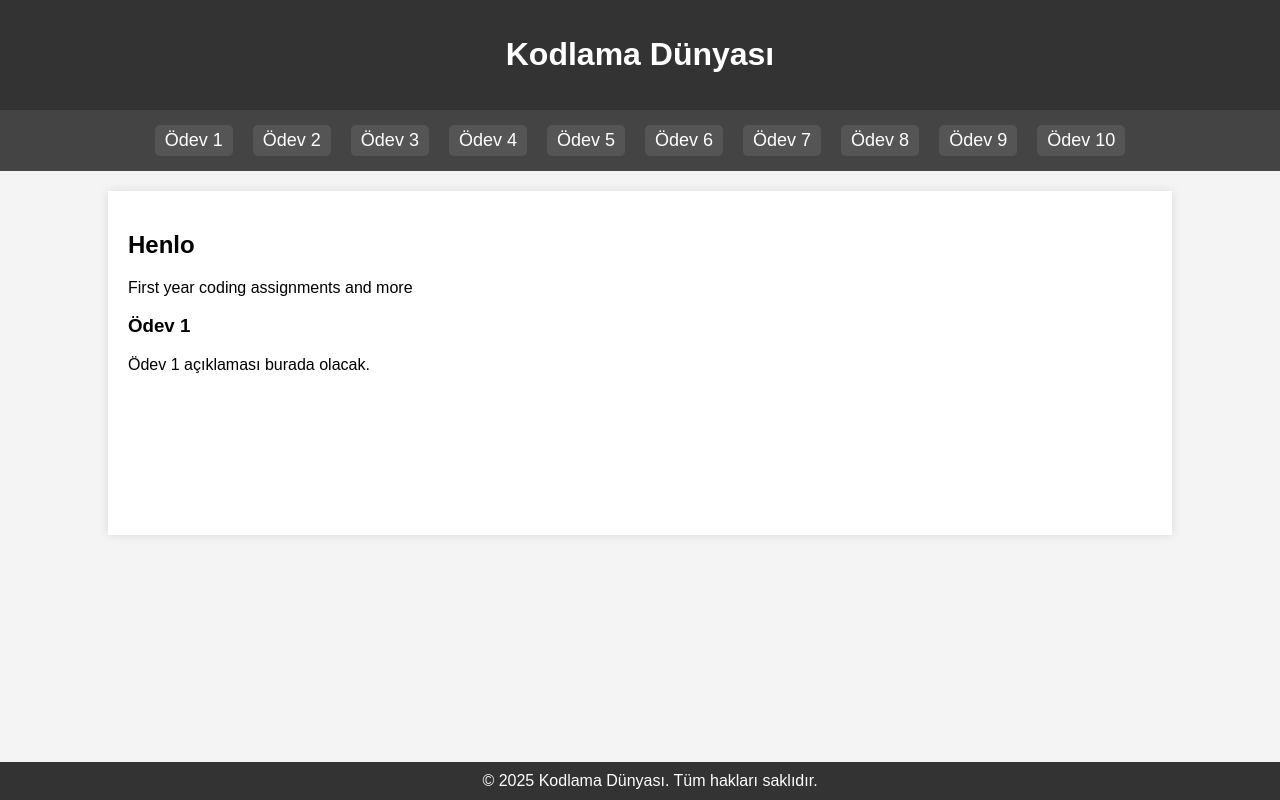
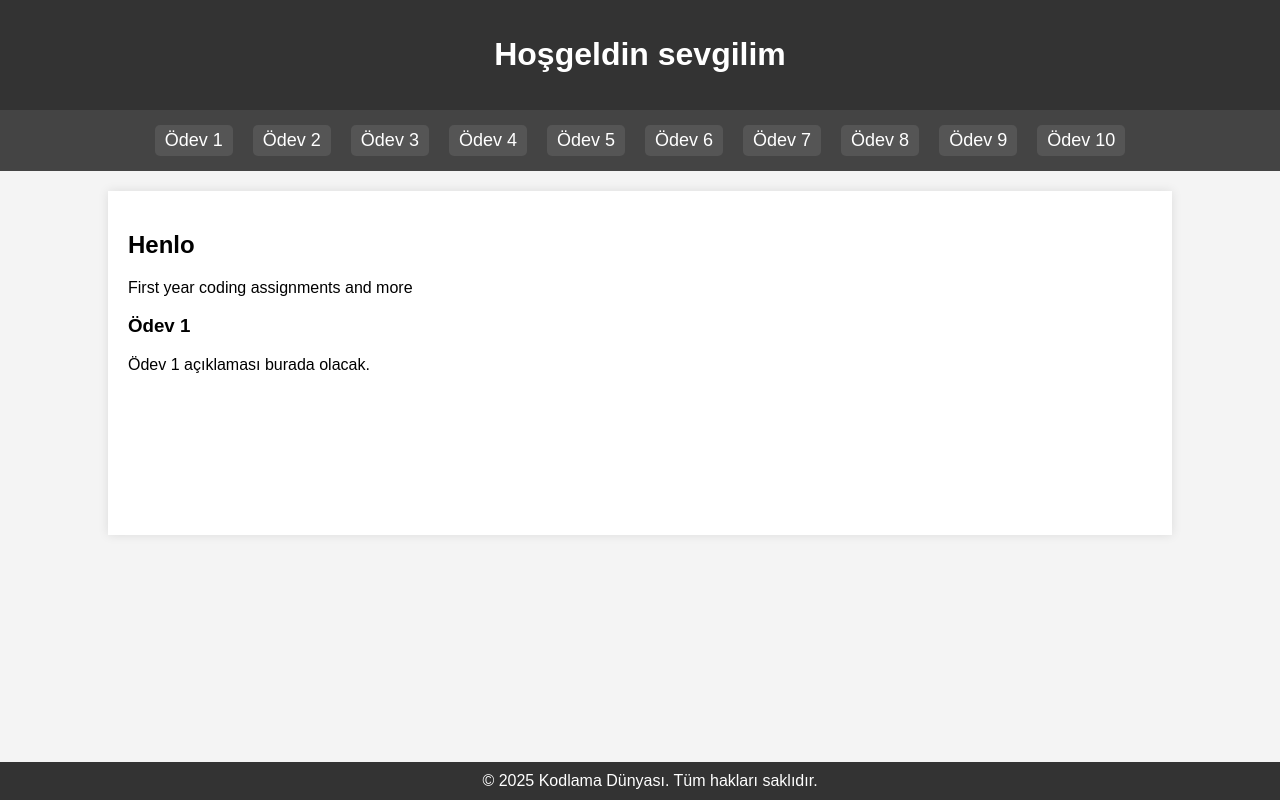
Before and after one commit to DenizUlu/Denizulu.github.io, a plain HTML site: page index.html in a window 1280 px wide. Drawn offline with Linux system fonts and the light colour scheme.

Commit message:
Update index.html

```diff
--- a/index.html
+++ b/index.html
@@ -81,7 +81,7 @@
 </head>
 <body>
     <header>
-        <h1>Kodlama Dünyası</h1>
+        <h1>Hoşgeldin sevgilim</h1>
     </header>
     <nav>
         <a href="#" data-target="odev1">Ödev 1</a>
```
